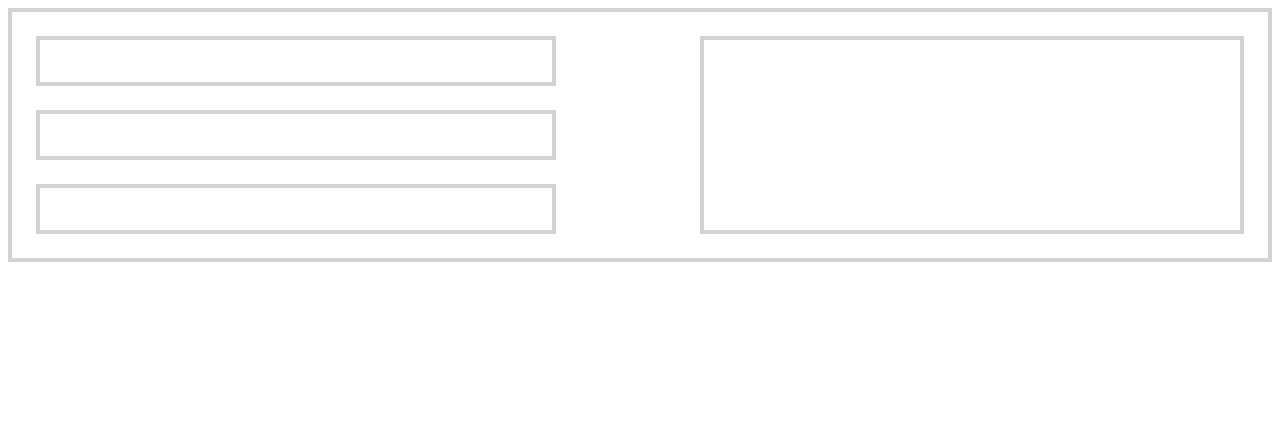
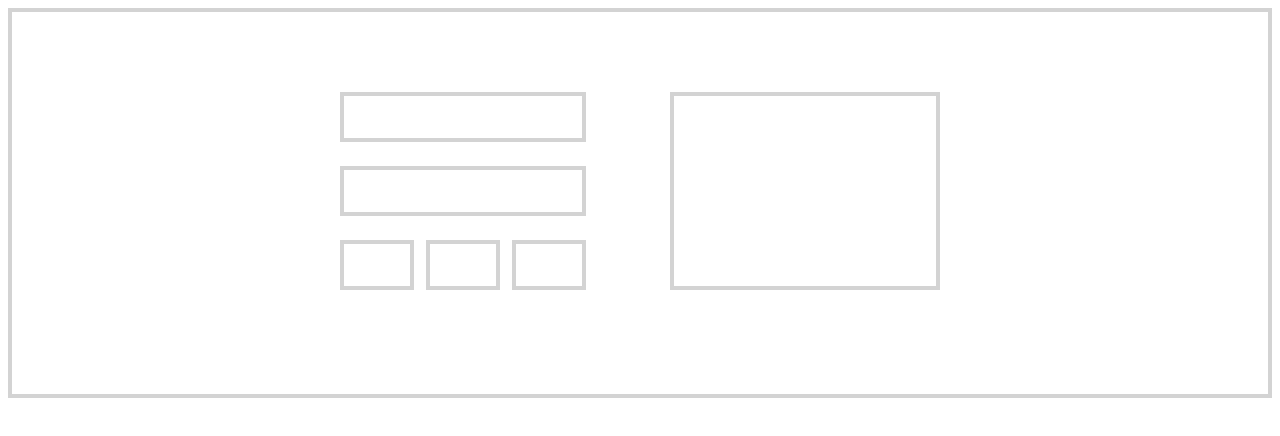
Before and after one commit to Ronaldobboy/CSS-Best-Practices, a plain HTML site: page index.html in a window 1280 px wide. Drawn offline with Linux system fonts and the light colour scheme.

Commit message:
Layout #4 Max Rows

```diff
--- a/index.html
+++ b/index.html
@@ -9,13 +9,20 @@
   </head>
   <body>
     <div class="container">
-        <div class=" box-wrapper">
+        <div class="row">
 
-            <div class="box box-small"></div>
-            <div class="box box-small"></div>
-            <div class="box box-small"></div>
+            <div class=" box-wrapper">
+
+                <div class="box box-small"></div>
+                <div class="box box-small"></div>
+                <div class="tiny-wrapper">
+                    <div class="box box-tiny"></div>
+                    <div class="box box-tiny"></div>
+                    <div class="box box-tiny"></div>
+                </div>
+            </div>
+            <div class="box box-large"></div>
         </div>
-<div class="box box-large"></div>
     </div>
   </body>
 </html>
--- a/sttyle.css
+++ b/sttyle.css
@@ -4,9 +4,16 @@
 
 .container {
     border: solid lightgrey 4px;
-   padding: 24px 24px 0px 24px;
-   display: flex;
-   justify-content: space-between;
+   padding: 80px 24px 80px 24px;
+
+}
+
+.row {
+    display: flex;
+    justify-content: space-between;
+    width: 100%;
+    max-width: 600px;
+    margin: 0 auto;
 }
 
 .box {
@@ -24,6 +31,16 @@
 height: 50px;
 }
 
+.box-tiny{
+    width: 30%;
+    height: 50px;
+}
+
+.tiny-wrapper{
+    display: flex;
+    justify-content: space-between;
+}
+
 .box-wrapper {
     width: 45%;
     padding-right: 24px;
```
